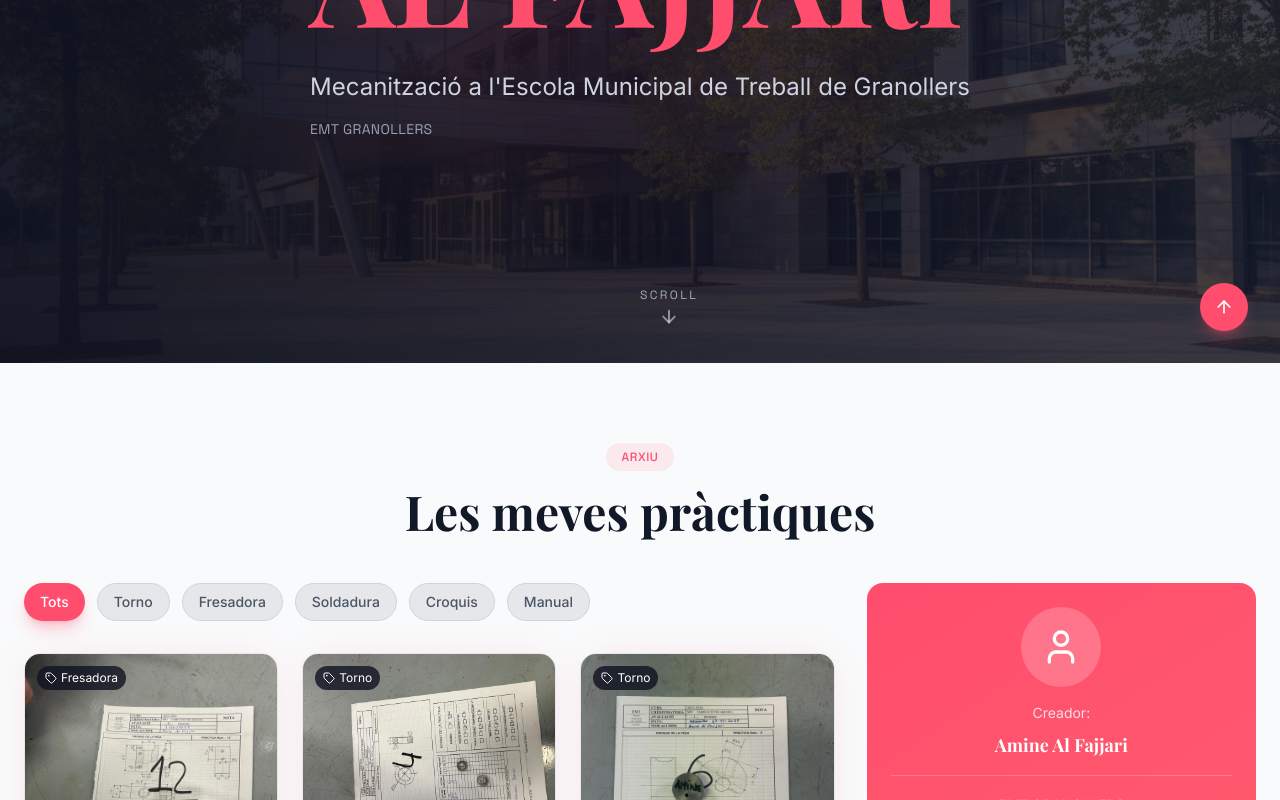
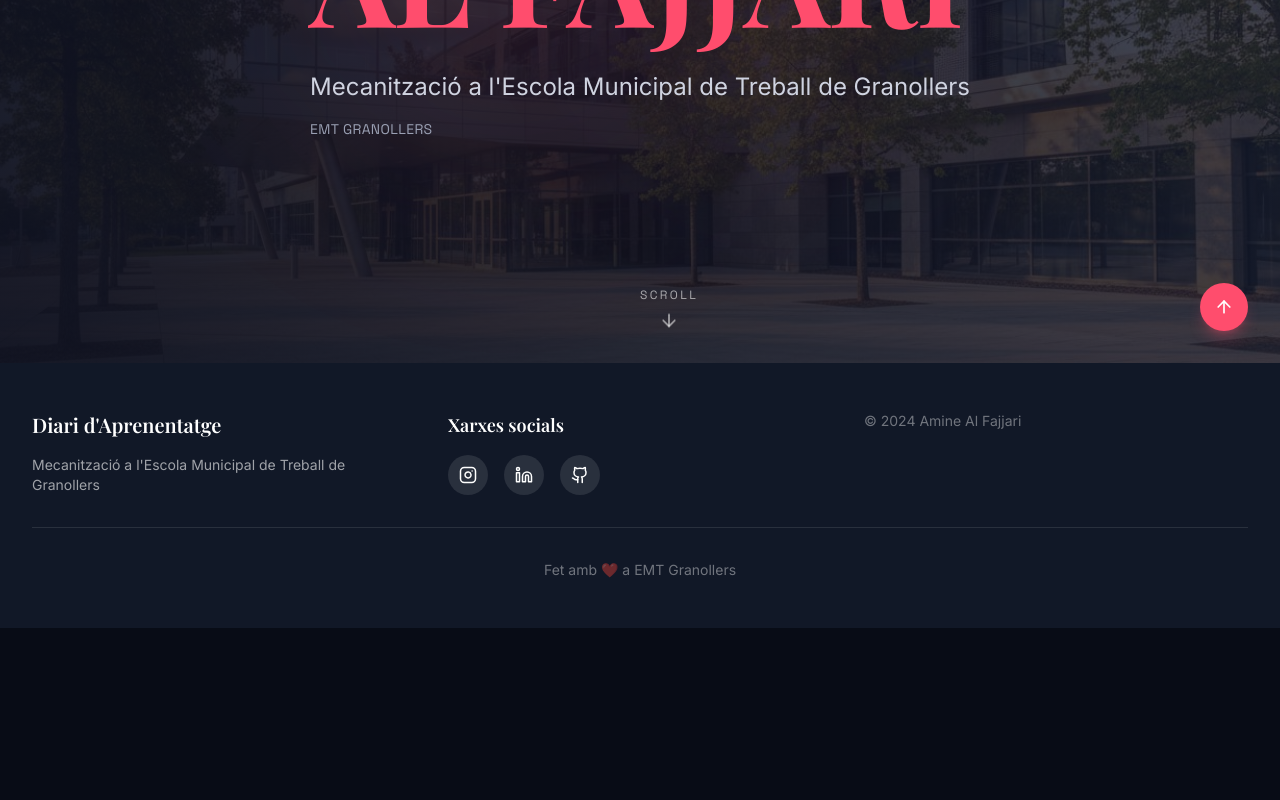
Before and after one commit to maxibj-404/a-diari, a React (Vite) app: page / in a window 1280 px wide. Shown: the part 437-1237 px from the top of the page. After the commit the page ends 1065 px from the top, so only its background shows below. Built offline with nearby package versions, Linux system fonts and the light colour scheme.

Commit message:
Separate Home and Practices pages, fix duplicate descriptions

```diff
--- a/src/App.tsx
+++ b/src/App.tsx
@@ -25,14 +25,9 @@ function AppContent() {
   const renderPage = () => {
     switch (currentPage) {
       case 'home':
-        return (
-          <>
-            <Hero />
-            <div id="blog">
-              <BlogPosts />
-            </div>
-          </>
-        )
+        return <Hero />
+      case 'practices':
+        return <BlogPosts />
       case 'about':
         return <About />
       case 'contact':
@@ -40,14 +35,7 @@ function AppContent() {
       case 'license':
         return <License />
       default:
-        return (
-          <>
-            <Hero />
-            <div id="blog">
-              <BlogPosts />
-            </div>
-          </>
-        )
+        return <Hero />
     }
   }
 
--- a/src/components/Header.tsx
+++ b/src/components/Header.tsx
@@ -24,6 +24,7 @@ export default function Header({ currentPage, onPageChange }: HeaderProps) {
 
   const navItems = [
     { id: 'home', label: 'DIARI D\'APRENENTATGE' },
+    { id: 'practices', label: 'PRÀCTIQUES' },
     { id: 'about', label: t('nav.about').toUpperCase() },
     { id: 'contact', label: t('nav.contact').toUpperCase() },
     { id: 'license', label: t('nav.license').toUpperCase() },
--- a/src/sections/BlogPosts.tsx
+++ b/src/sections/BlogPosts.tsx
@@ -29,10 +29,10 @@ const pieces: Piece[] = [
   { id: 4, title: 'Pràctica 4', titleES: 'Práctica 4', titleEN: 'Practice 4', titleFR: 'Pratique 4', description: 'Segona pràctica de torn. Peça amb toleràncies ajustades.', descriptionES: 'Segunda práctica de torno. Pieza con tolerancias ajustadas.', descriptionEN: 'Second lathe practice. Part with tight tolerances.', descriptionFR: 'Deuxième pratique de tour. Pièce avec tolérances serrées.', date: '2025-10-23', tags: ['Torno'], images: ['/pieza4.jpg'] },
   { id: 5, title: 'Pràctica 5', titleES: 'Práctica 5', titleEN: 'Practice 5', titleFR: 'Pratique 5', description: 'Tercera pràctica de torn. Operacions avançades.', descriptionES: 'Tercera práctica de torno. Operaciones avanzadas.', descriptionEN: 'Third lathe practice. Advanced operations.', descriptionFR: 'Troisième pratique de tour. Opérations avancées.', date: '2025-10-30', tags: ['Torno'], images: ['/pieza5.jpg'] },
   { id: 6, title: 'Pràctica 6', titleES: 'Práctica 6', titleEN: 'Practice 6', titleFR: 'Pratique 6', description: 'Segona pràctica de fresadora. Geometries complexes.', descriptionES: 'Segunda práctica de fresadora. Geometrías complejas.', descriptionEN: 'Second milling practice. Complex geometries.', descriptionFR: 'Deuxième pratique de fraiseuse. Géométries complexes.', date: '2025-11-06', tags: ['Fresadora'], images: ['/pieza6.jpg'] },
-  { id: 7, title: 'Pràctica 7', titleES: 'Práctica 7', titleEN: 'Practice 7', titleFR: 'Pratique 7', description: 'Tercera pràctica de fresadora. Acabats i toleràncies.', descriptionES: 'Tercera práctica de fresadora. Acabados y tolerancias.', descriptionEN: 'Third milling practice. Finishes and tolerances.', descriptionFR: 'Troisième pratique de fraiseuse. Finitions et tolérances.', date: '2025-11-13', tags: ['Fresadora'], images: ['/pieza7.jpg'] },
-  { id: 8, title: 'Pràctica 8', titleES: 'Práctica 8', titleEN: 'Practice 8', titleFR: 'Pratique 8', description: 'Tercera pràctica de fresadora. Acabats i toleràncies.', descriptionES: 'Tercera práctica de fresadora. Acabados y tolerancias.', descriptionEN: 'Third milling practice. Finishes and tolerances.', descriptionFR: 'Troisième pratique de fraiseuse. Finitions et tolérances.', date: '2025-11-13', tags: ['Manual'], images: ['/pieza8.jpg'] },
-  { id: 9, title: 'Pràctica 9', titleES: 'Práctica 9', titleEN: 'Practice 9', titleFR: 'Pratique 9', description: 'Tercera pràctica de fresadora. Acabats i toleràncies.', descriptionES: 'Tercera práctica de fresadora. Acabados y tolerancias.', descriptionEN: 'Third milling practice. Finishes and tolerances.', descriptionFR: 'Troisième pratique de fraiseuse. Finitions et tolérances.', date: '2025-11-13', tags: ['manual'], images: ['/pieza9.jpg'] },
-  { id: 10, title: 'Pràctica 10', titleES: 'Práctica 10', titleEN: 'Practice 10', titleFR: 'Pratique 10', description: 'Tercera pràctica de fresadora. Acabats i toleràncies.', descriptionES: 'Tercera práctica de fresadora. Acabados y tolerancias.', descriptionEN: 'Third milling practice. Finishes and tolerances.', descriptionFR: 'Troisième pratique de fraiseuse. Finitions et tolérances.', date: '2025-11-13', tags: ['Fresadora'], images: ['/pieza10.jpg'] },
+  { id: 7, title: 'Pràctica 7', titleES: 'Práctica 7', titleEN: 'Practice 7', titleFR: 'Pratique 7', description: 'Quarta pràctica de fresadora. Treball amb diferents materials.', descriptionES: 'Cuarta práctica de fresadora. Trabajo con diferentes materiales.', descriptionEN: 'Fourth milling practice. Working with different materials.', descriptionFR: 'Quatrième pratique de fraiseuse. Travail avec différents matériaux.', date: '2025-11-13', tags: ['Fresadora'], images: ['/pieza7.jpg'] },
+  { id: 8, title: 'Pràctica 8', titleES: 'Práctica 8', titleEN: 'Practice 8', titleFR: 'Pratique 8', description: 'Primera pràctica manual. Treball manual amb eines.', descriptionES: 'Primera práctica manual. Trabajo manual con herramientas.', descriptionEN: 'First manual practice. Manual work with tools.', descriptionFR: 'Première pratique manuelle. Travail manuel avec des outils.', date: '2025-11-13', tags: ['Manual'], images: ['/pieza8.jpg'] },
+  { id: 9, title: 'Pràctica 9', titleES: 'Práctica 9', titleEN: 'Practice 9', titleFR: 'Pratique 9', description: 'Segona pràctica manual. Projecte amb peces complexes.', descriptionES: 'Segunda práctica manual. Proyecto con piezas complejas.', descriptionEN: 'Second manual practice. Project with complex parts.', descriptionFR: 'Deuxième pratique manuelle. Projet avec pièces complexes.', date: '2025-11-13', tags: ['manual'], images: ['/pieza9.jpg'] },
+  { id: 10, title: 'Pràctica 10', titleES: 'Práctica 10', titleEN: 'Practice 10', titleFR: 'Pratique 10', description: 'Cinquena pràctica de fresadora. Acabat final de peces.', descriptionES: 'Quinta práctica de fresadora. Acabado final de piezas.', descriptionEN: 'Fifth milling practice. Final finishing of parts.', descriptionFR: 'Cinquième pratique de fraiseuse. Finition finale des pièces.', date: '2025-11-13', tags: ['Fresadora'], images: ['/pieza10.jpg'] },
   { id: 11, title: 'Activitat de croquitzat 1', titleES: 'Actividad croquis 1', titleEN: 'Sketching activity 1', titleFR: 'Activité de croquis 1', description: 'Avui hem fet un treball de completar un passador i un conjunt d\'una politja. Aquesta activitat ha estat més divertida, ja que no només es tracta de figures rodones, com passava amb l\'activitat número dos. Encara em falta millorar el meu traç a llapis.', descriptionES: 'Hoy hemos hecho un trabajo de completar un pasador y un conjunto de una polea. Esta actividad ha sido más divertida.', descriptionEN: 'Today we did work to complete a pin and a pulley set. This activity was more fun.', descriptionFR: 'Aujourd\'hui nous avons fait un travail pour compléter une goupille et un ensemble de poulie.', date: '2025-10-23', tags: ['Croquis'], images: ['/croquis1.jpg'] },
   { id: 12, title: 'Activitat de croquitzat 2', titleES: 'Actividad croquis 2', titleEN: 'Sketching activity 2', titleFR: 'Activité de croquis 2', description: 'En aquesta ocasió, a la classe de projecte hem fet una activitat de fer cercles. El motiu pel qual es realitza aquesta activitat és avaluar el nostre nivell de dibuix, la qualitat, la nitidesa i el traç de les línies que tenim sobre el paper. L\'activitat consistia a fer un dibuix d\'un pla simplificat d\'un rosquejat: un cercle petit i, al mig, un cercle més gran.', descriptionES: 'En esta ocasión, en clase de proyecto hemos hecho una actividad de hacer círculos. El motivo por el cual se realiza esta actividad es evaluar nuestro nivel de dibujo, la calidad, la nitidez y el trazo de las líneas que tenemos sobre el papel.', descriptionEN: 'On this occasion, in the project class we did an activity of drawing circles. The reason for this activity is to evaluate our drawing level, quality, clarity and line stroke.', descriptionFR: 'Cette fois, en cours de projet, nous avons fait une activité de dessin de cercles.', date: '2025-11-13', tags: ['Croquis'], images: ['/croquis2.jpg'] },
   { id: 13, title: 'Soldadura TIG', titleES: 'Soldadura TIG', titleEN: 'TIG Welding', titleFR: 'Soudage TIG', description: 'Avui hem treballat en soldadura TIG, que consisteix a afilar un elèctrode de tungstè i fer cordons per unir dues xapes. Com es veu a la imatge, un company m\'ha ajudat durant el procés de soldadura de les xapes. Aquesta activitat combina diversió i aprenentatge, tot i que pot ser una mica complicada perquè cal afilar diverses vegades la punta de tungstè per obtenir un bon resultat.', descriptionES: 'Hoy hemos trabajado en soldadura TIG, que consiste en afilar un electrodo de tungsteno y hacer cordones para unir dos chapas.', descriptionEN: 'Today we worked on TIG welding, which involves sharpening a tungsten electrode and making welds to join two sheets.', descriptionFR: 'Aujourd\'hui nous avons travaillé sur le soudage TIG, qui consiste à affiler une électrode de tungstène et à faire des cordons.', date: '2025-11-20', tags: ['Soldadura'], images: ['/blog-tig.jpg'] },
```
Also changed, not shown: 1 other file (tests, documents, lock files or other folders).
